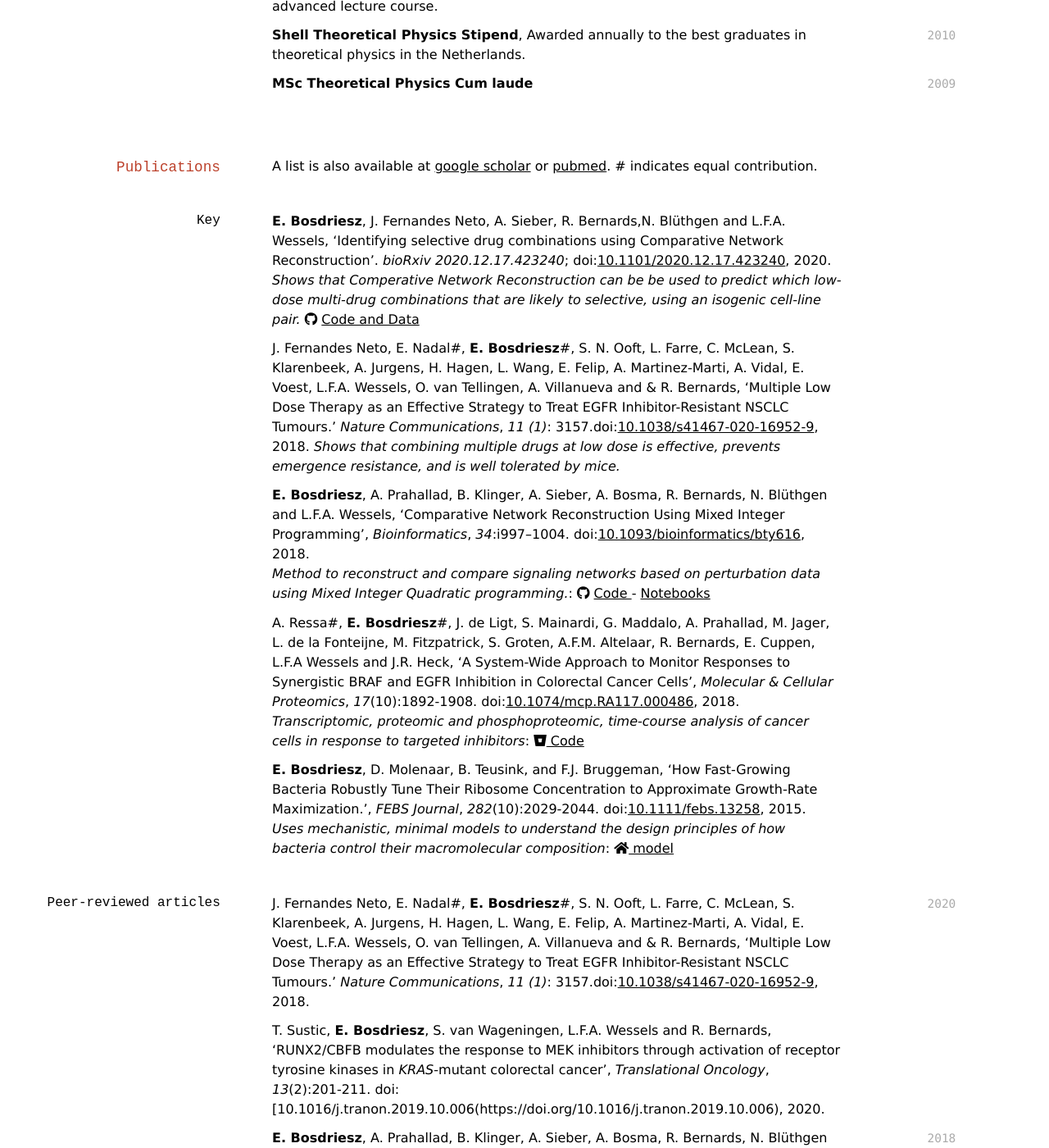
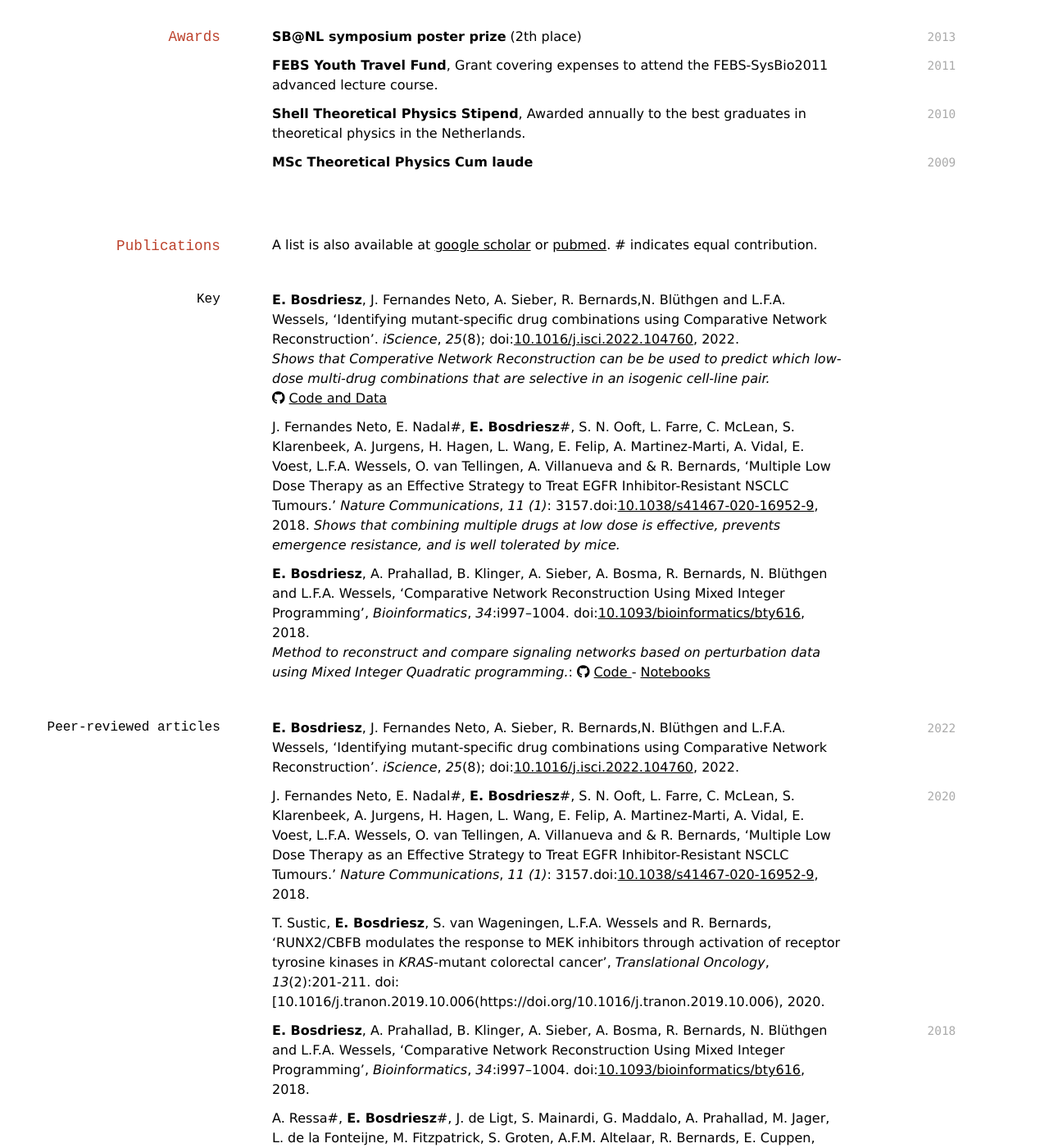
Before and after one commit to evertbosdriesz/markdown-cv, a Jekyll site: the page built from index.md, in a window 1280 px wide and 1400 px high, scrolled down 1666 px. Shown: the whole window at 82% size. Built offline with Jekyll 4.4.1, drawn with Linux system fonts in a browser that asks for light colours; nearby versions of some CDN libraries; a style sheet for code colours, icons or effects is not loaded; some of the changed text lies outside the part shown.

Commit message:
Updated CV

```diff
--- a/index.md
+++ b/index.md
@@ -23,7 +23,7 @@ Enthusiastic, creative, analytical, collaborative, independent thinker, persever
 
 ### Specialized in
 
-Computational cancer biology, statistical analysis of -omics data, (quasi) mechanistic modeling.
+Computational cancer biology, single cell data, (quasi) mechanistic modeling.
 
 <!-- ### Research question
 
@@ -82,7 +83,7 @@ Thesis: "Learning by Reward and Punishment in a Biologically Inspired Neural Net
 Advisor: Dr. W.A. van Leeuwen
 
 `2002-2003` **Beta-Gamma Propedeuse**, *University of Amsterdam*.<br/>
-
+<!--
 ## Coding
 
 `Proficient`
@@ -92,7 +93,7 @@ Python, R, CPLEX, Mathematica
 bash, snakemake, git
 
 `Rusty`
-C, C++ (It's been a while)
+C, C++ (It's been a while) -->
 
 ## Awards
 
@@ -110,8 +111,8 @@ C, C++ (It's been a while)
 
 ### Key
 
-**E. Bosdriesz**, J. Fernandes Neto, A. Sieber, R. Bernards,N. Bl&uuml;thgen and L.F.A. Wessels, 'Identifying selective drug combinations using Comparative Network Reconstruction'. *bioRxiv 2020.12.17.423240*; doi:[10.1101/2020.12.17.423240](https://doi.org/10.1101/2020.12.17.423240), 2020.<br>
-*Shows that Comperative Network Reconstruction can be be used to predict which low-dose multi-drug combinations that are likely to selective, using an isogenic cell-line pair.*
+**E. Bosdriesz**, J. Fernandes Neto, A. Sieber, R. Bernards,N. Bl&uuml;thgen and L.F.A. Wessels, 'Identifying mutant-specific drug combinations using Comparative Network Reconstruction'. *iScience*, *25*(8); doi:[10.1016/j.isci.2022.104760](http://dx.doi.org/10.1016/j.isci.2022.104760), 2022.<br>
+*Shows that Comperative Network Reconstruction can be be used to predict which low-dose multi-drug combinations that are selective in an isogenic cell-line pair.*<br>
 <i class="fab fa-github"></i> <a href="https://github.com/evertbosdriesz/cnr-selective-combos"> Code and Data </a>
 
 J. Fernandes Neto, E. Nadal#, **E. Bosdriesz**#, S. N. Ooft, L. Farre, C. McLean, S. Klarenbeek, A. Jurgens, H. Hagen, L. Wang, E. Felip, A. Martinez-Marti, A. Vidal, E. Voest, L.F.A. Wessels, O. van Tellingen, A. Villanueva and & R. Bernards, 'Multiple Low Dose Therapy as an Effective Strategy to Treat EGFR Inhibitor-Resistant NSCLC Tumours.' *Nature Communications*, *11 (1)*: 3157.doi:[10.1038/s41467-020-16952-9](https://doi.org/10.1038/s41467-020-16952-9), 2018.
@@ -122,7 +123,7 @@ J. Fernandes Neto, E. Nadal#, **E. Bosdriesz**#, S. N. Ooft, L. Farre, C. McLean
 <i class="fab fa-github"></i> <a href="https://github.com/NKI-CCB/cnr"> Code </a> -
 <a href="https://github.com/NKI-CCB/CNR-analyses"> Notebooks </a>
 
-A. Ressa#, **E. Bosdriesz**#, J. de Ligt, S. Mainardi, G. Maddalo, A. Prahallad, M. Jager, L. de la Fonteijne, M. Fitzpatrick, S. Groten, A.F.M. Altelaar, R. Bernards, E. Cuppen, L.F.A Wessels and J.R. Heck,
+<!-- A. Ressa#, **E. Bosdriesz**#, J. de Ligt, S. Mainardi, G. Maddalo, A. Prahallad, M. Jager, L. de la Fonteijne, M. Fitzpatrick, S. Groten, A.F.M. Altelaar, R. Bernards, E. Cuppen, L.F.A Wessels and J.R. Heck,
 ‘A System-Wide Approach to Monitor Responses to Synergistic BRAF and EGFR Inhibition in Colorectal Cancer Cells’,
 *Molecular & Cellular Proteomics*, *17*(10):1892-1908.
 doi:[10.1074/mcp.RA117.000486](https://doi.org/10.1074/mcp.RA117.000486), 2018.<br>
@@ -133,9 +134,13 @@ doi:[10.1074/mcp.RA117.000486](https://doi.org/10.1074/mcp.RA117.000486), 2018.<
 ‘How Fast-Growing Bacteria Robustly Tune Their Ribosome Concentration to Approximate Growth-Rate Maximization.’,
 *FEBS Journal*, *282*(10):2029-2044. doi:[10.1111/febs.13258](https://doi.org/10.1111/febs.13258), 2015.<br>
 *Uses mechanistic, minimal models to understand the design principles of how bacteria control their macromolecular composition*:
-<a href="https://jjj.bio.vu.nl/models/bosdriesz1/"><i class="fas fa-home"></i> model</a>
+<a href="https://jjj.bio.vu.nl/models/bosdriesz1/"><i class="fas fa-home"></i> model</a> -->
 
 ### Peer-reviewed articles
+
+`2022`
+**E. Bosdriesz**, J. Fernandes Neto, A. Sieber, R. Bernards,N. Bl&uuml;thgen and L.F.A. Wessels, 'Identifying mutant-specific drug combinations using Comparative Network Reconstruction'. *iScience*, *25*(8); doi:[10.1016/j.isci.2022.104760](http://dx.doi.org/10.1016/j.isci.2022.104760), 2022.
+
 
 `2020`
 J. Fernandes Neto, E. Nadal#, **E. Bosdriesz**#, S. N. Ooft, L. Farre, C. McLean, S. Klarenbeek, A. Jurgens, H. Hagen, L. Wang, E. Felip, A. Martinez-Marti, A. Vidal, E. Voest, L.F.A. Wessels, O. van Tellingen, A. Villanueva and & R. Bernards, 'Multiple Low Dose Therapy as an Effective Strategy to Treat EGFR Inhibitor-Resistant NSCLC Tumours.' *Nature Communications*, *11 (1)*: 3157.doi:[10.1038/s41467-020-16952-9](https://doi.org/10.1038/s41467-020-16952-9), 2018.
@@ -186,8 +191,8 @@ J. Berkhout, **E. Bosdriesz**, E. Nikerel, D. Molenaar, D. de Ridder, B. Teusink
 <br>
 
 ### Preprints
-
-**E. Bosdriesz**, J. Fernandes Neto, A. Sieber, R. Bernards,N. Bl&uuml;thgen and L.F.A. Wessels, 'Identifying selective drug combinations using Comparative Network Reconstruction'. *bioRxiv 2020.12.17.423240*; doi:[10.1101/2020.12.17.423240](https://doi.org/10.1101/2020.12.17.423240), 2020.<br>
+<!--
+**E. Bosdriesz**, J. Fernandes Neto, A. Sieber, R. Bernards,N. Bl&uuml;thgen and L.F.A. Wessels, 'Identifying selective drug combinations using Comparative Network Reconstruction'. *bioRxiv 2020.12.17.423240*; doi:[10.1101/2020.12.17.423240](https://doi.org/10.1101/2020.12.17.423240), 2020.<br> -->
 
 N. Aben, J. de Ruiter, **E. Bosdriesz**, Y. Kim, G. Bounova, D.J. Vis, L.F.A. Wessels and M. Michaut.
 ‘Identifying Biomarkers of Anti-Cancer Drug Synergy Using Multi-Task Learning.’
@@ -245,10 +250,10 @@ Ede, the Netherlands.
 
 ## Reviewing
 
-`Independent`
-Bioinformatics, Cellular Oncology, Cancer Medicine, Molecular Cancer Therapeutics, Scientific Reports.
+<!-- #`Independent` -->
+Cell Reports Medicine, Bioinformatics, PLOS Computational Biology, iScience, Review Commons,  Cellular Oncology, Cancer Medicine, Molecular Cancer Therapeutics, Scientific Reports.
 
-`Co-reviewed`
+<!-- `Co-reviewed`
 Nature Communications, Plos Computational Biology (with Prof. Wessels),
 Lung Cancer (with Prof. Bernards),
-Biophysical Journal (with Prof. Bruggeman).
+Biophysical Journal (with Prof. Bruggeman). -->
```
Also changed, not shown: other parts of index.md (+14 -13 lines).
